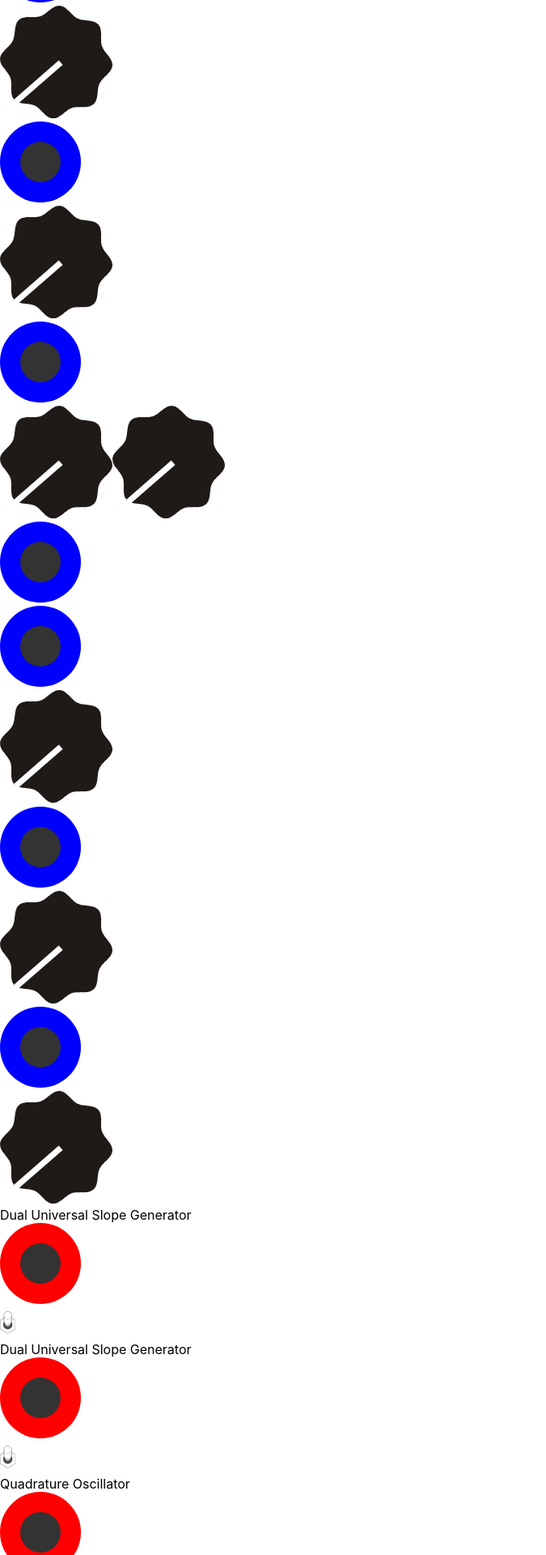
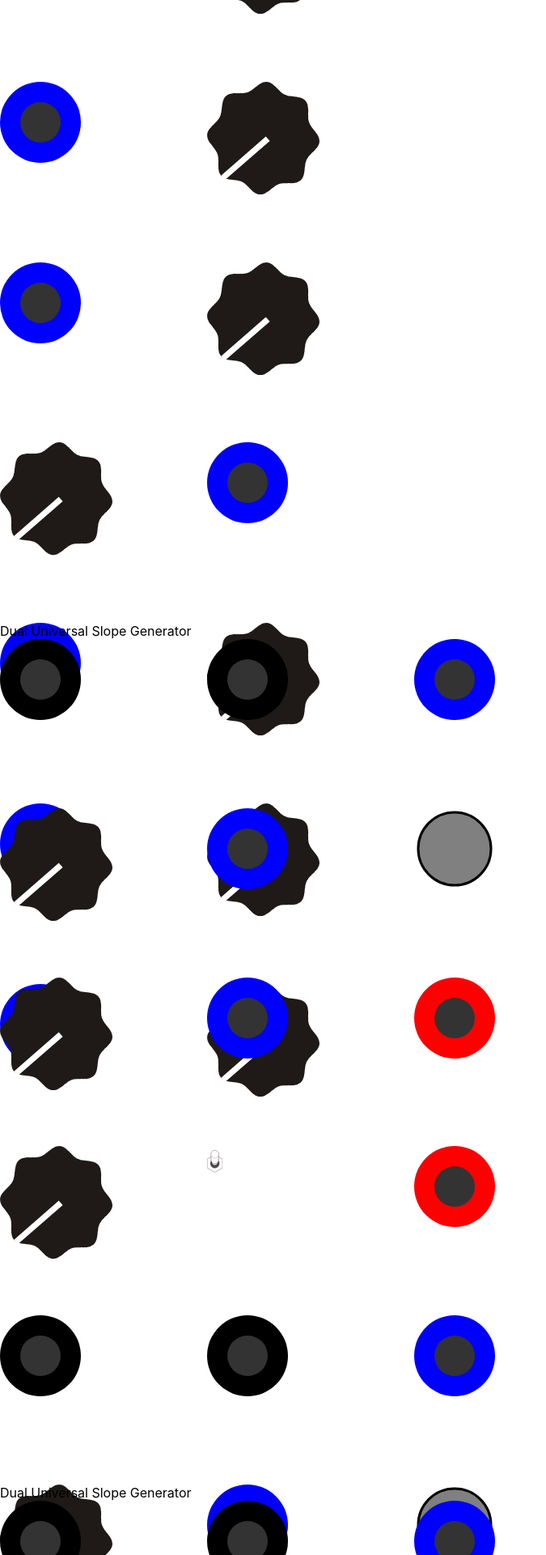
Before and after one commit to KingaJanicka/React-Serge, a React (Create React App) app: page / in a window 1280 px wide. Shown: the part 880-2800 px from the top of the page at 81% size, without its empty margins (0-675 px from the left). Built offline with nearby package versions, Linux system fonts and the light colour scheme.

Commit message:
Added Knobs/jacks to DUSG

```diff
--- a/src/dual-processor/styles.css
+++ b/src/dual-processor/styles.css
@@ -1,5 +1,10 @@
-.dual-processor {
+.dual-processor__module--components {
   display: grid;
-  grid-template-rows: 20% 20%;
-  grid-template-columns: 20% 20% 20% 20% 20% 20% 20% 20%;
+  grid-template-columns: 20% 20%;
+  grid-template-rows: 20% 20% 20% 20% 20% 20% 20% 20%;
 }
+
+.dual-processor__module {
+  display: flex;
+  flex-direction: column;
+}
--- a/src/dual-universal-slope-generator/index.js
+++ b/src/dual-universal-slope-generator/index.js
@@ -3,14 +3,22 @@ import Module from "../module";
 import * as Jack from "../jack";
 import Toggle from "../toggle";
 import "./styles.css";
+import Knob from "../knob";
+import Light from "../light";
 const DualUniversalSlopeGenerator = ({ className }) => {
   return (
     <Module
       name="Dual Universal Slope Generator"
       className="dual-universal-slope-generator"
     >
-      <Jack.RedJack />
-      <Toggle />
+      <Jack.BlackJack /> <Jack.BlackJack /> <Jack.BlueJack />
+      <Knob /> <Jack.BlueJack /> <Light />
+      <Knob /> <Jack.BlueJack /> <Jack.RedJack />
+      <Knob /> <Toggle /> <Jack.RedJack />
+      <Jack.BlackJack /> <Jack.BlackJack /> <Jack.BlueJack />
+      <Knob /> <Jack.BlueJack /> <Light />
+      <Knob /> <Jack.BlueJack /> <Jack.RedJack />
+      <Knob /> <Toggle /> <Jack.RedJack />
     </Module>
   );
 };
--- a/src/dual-universal-slope-generator/styles.css
+++ b/src/dual-universal-slope-generator/styles.css
@@ -1,3 +1,9 @@
-.dual-universal-slope-generator{
-
+.dual-universal-slope-generator__module--components {
+  display: grid;
+  grid-template-columns: 20% 20% 20%;
+  grid-template-rows: 20% 20% 20% 20% 20% 20% 20% 20%;
 }
+.dual-universal-slope-generator__module {
+  display: flex;
+  flex-direction: column;
+}
--- a/src/module/index.js
+++ b/src/module/index.js
@@ -7,7 +7,7 @@ const Module = ({ className, children, name }) => {
   return (
     <div className={`${className}__module`}>
       <div className={`${className}__module--name`}>{name}</div>
-      {children}
+      <div className={`${className}__module--components`}>{children}</div>
     </div>
   );
 };
```
